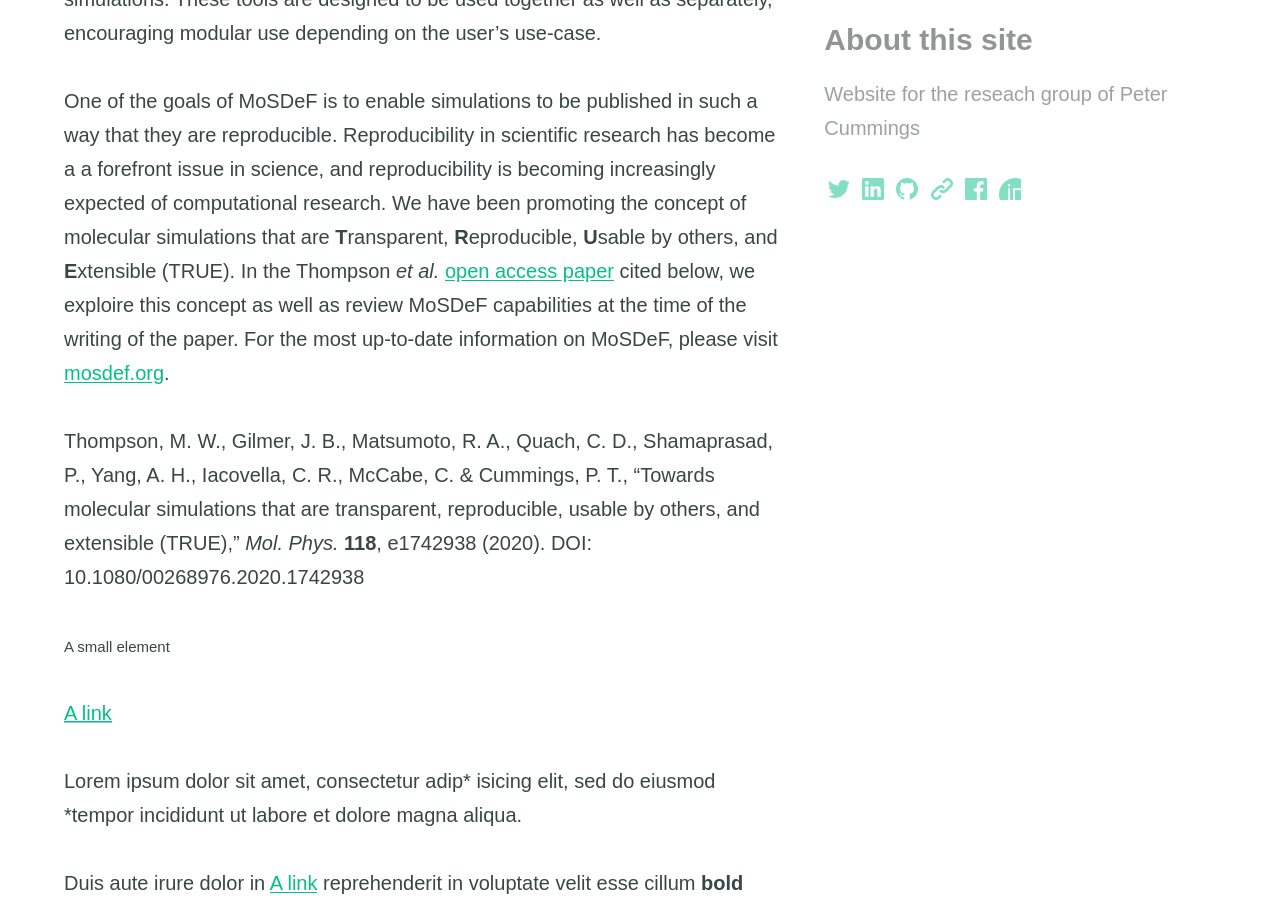
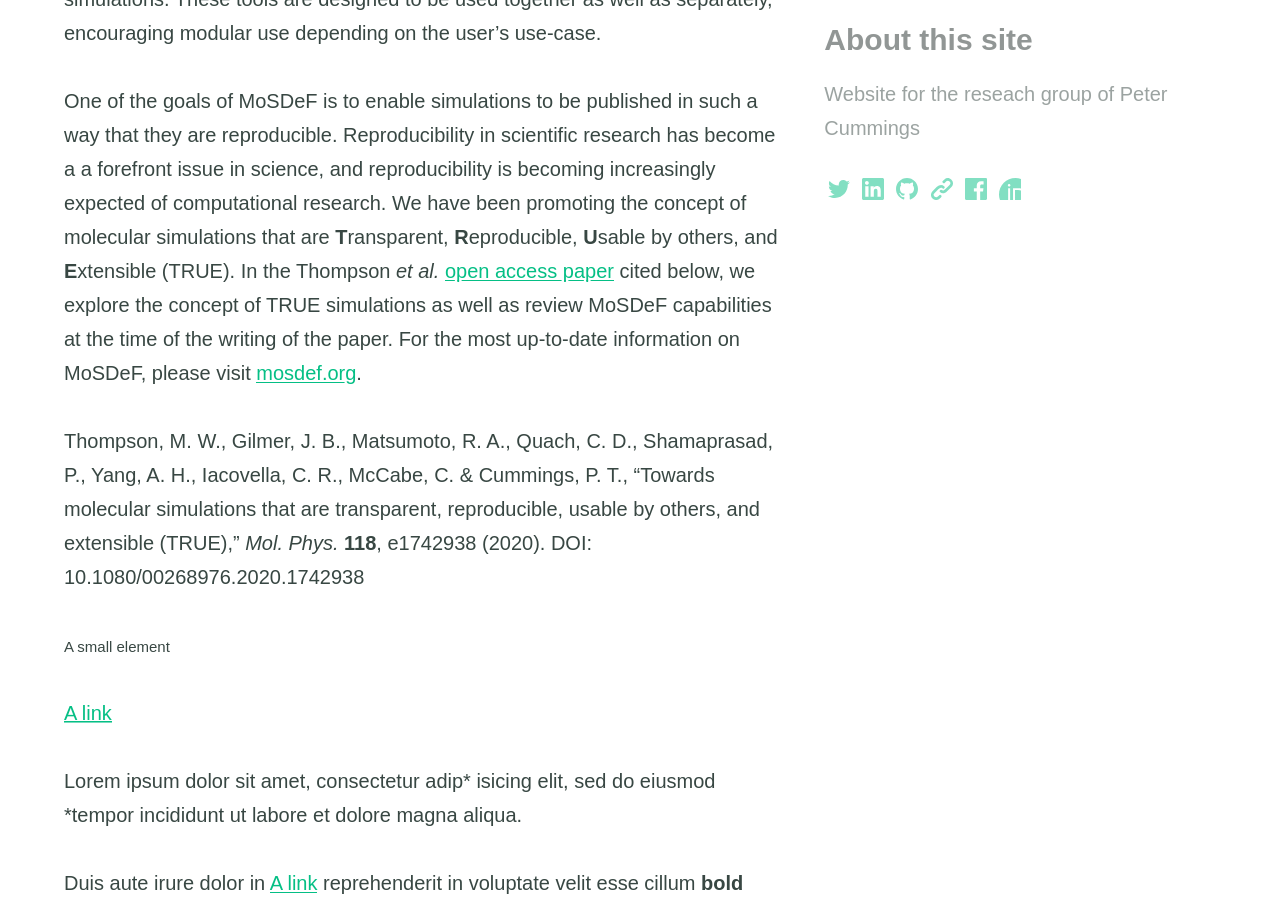
Before and after one commit to ptc2ug/ptc2ug.github.io, a Jekyll site: the page built from research.md, in a window 1280 px wide and 900 px high, scrolled down 2502 px. Built offline with Jekyll 4.4.1, drawn with Linux system fonts in a browser that asks for light colours.

Commit message:
Update research.md

```diff
--- a/research.md
+++ b/research.md
@@ -29,7 +29,7 @@ The three main libraries that make up MoSDeF are:
   3. [gmso](https://gmso.mosdef.org): A flexible library to store chemical topology information for molecular simulations.
 These tools are designed to be used together as well as separately, encouraging modular use depending on the user's use-case.
 
-One of the goals of MoSDeF is to enable simulations to be published in such a way that they are reproducible. Reproducibility in scientific research has become a a forefront issue in science, and reproducibility is becoming increasingly expected of computational research. We have been promoting the concept of molecular simulations that are <b>T</b>ransparent, <b>R</b>eproducible, <b>U</b>sable by others, and <b>E</b>xtensible (TRUE). In the Thompson <i>et al.</i> [open access paper](https://www.tandfonline.com/doi/epub/10.1080/00268976.2020.1742938?needAccess=true "open access paper") cited below, we exploire this concept as well as review MoSDeF capabilities at the time of the writing of the paper. For the most up-to-date information on MoSDeF, please visit [mosdef.org](https://mosdef.org "mosdef.org").
+One of the goals of MoSDeF is to enable simulations to be published in such a way that they are reproducible. Reproducibility in scientific research has become a a forefront issue in science, and reproducibility is becoming increasingly expected of computational research. We have been promoting the concept of molecular simulations that are <b>T</b>ransparent, <b>R</b>eproducible, <b>U</b>sable by others, and <b>E</b>xtensible (TRUE). In the Thompson <i>et al.</i> [open access paper](https://www.tandfonline.com/doi/epub/10.1080/00268976.2020.1742938?needAccess=true "open access paper") cited below, we explore the concept of TRUE simulations as well as review MoSDeF capabilities at the time of the writing of the paper. For the most up-to-date information on MoSDeF, please visit [mosdef.org](https://mosdef.org "mosdef.org").
 
 Thompson, M. W., Gilmer, J. B., Matsumoto, R. A., Quach, C. D., Shamaprasad, P., Yang, A. H., Iacovella, C. R., McCabe, C. & Cummings, P. T., "Towards molecular simulations that are transparent, reproducible, usable by others, and extensible (TRUE)," <i>Mol. Phys.</i> <b>118</b>, e1742938 (2020). DOI: 10.1080/00268976.2020.1742938
 
```
